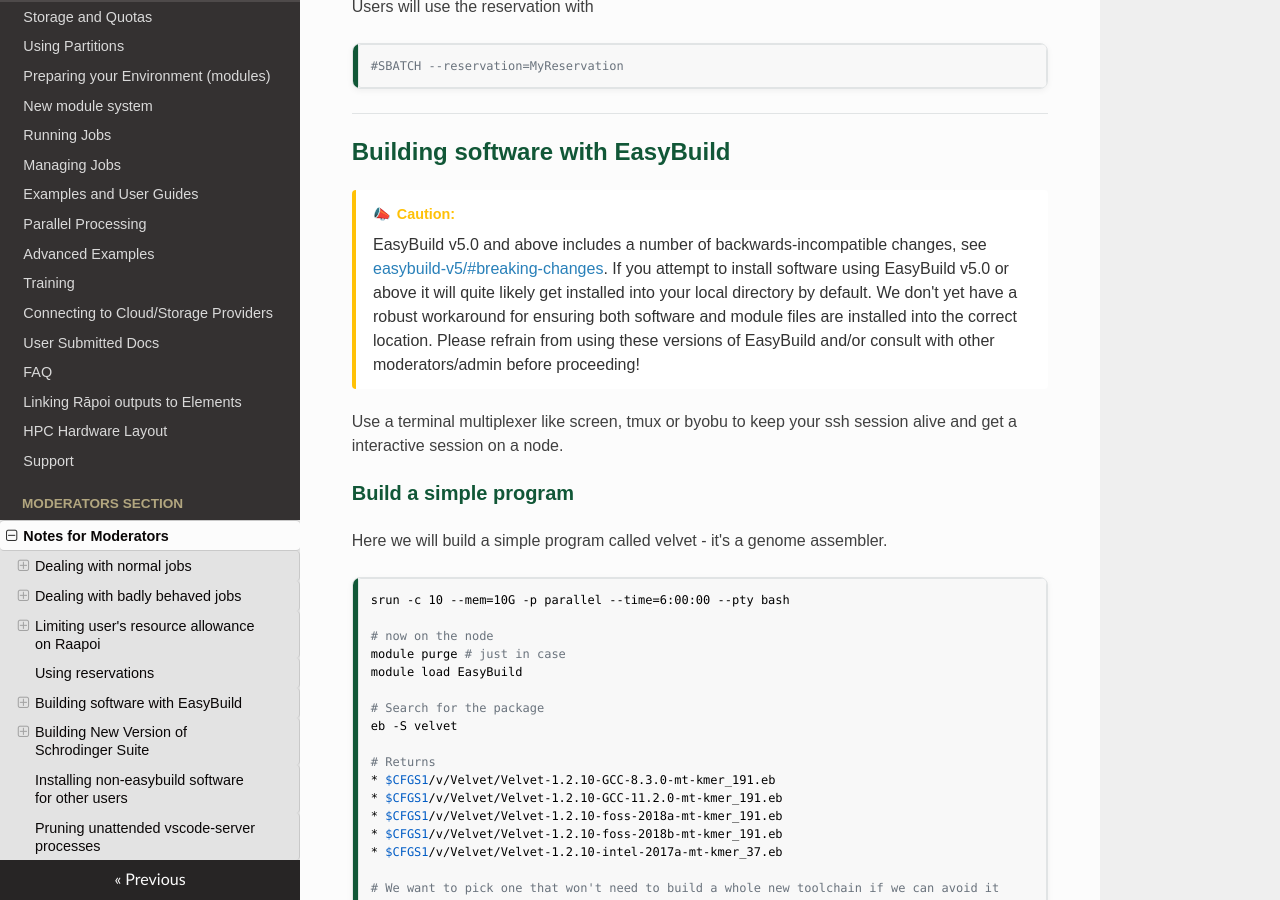
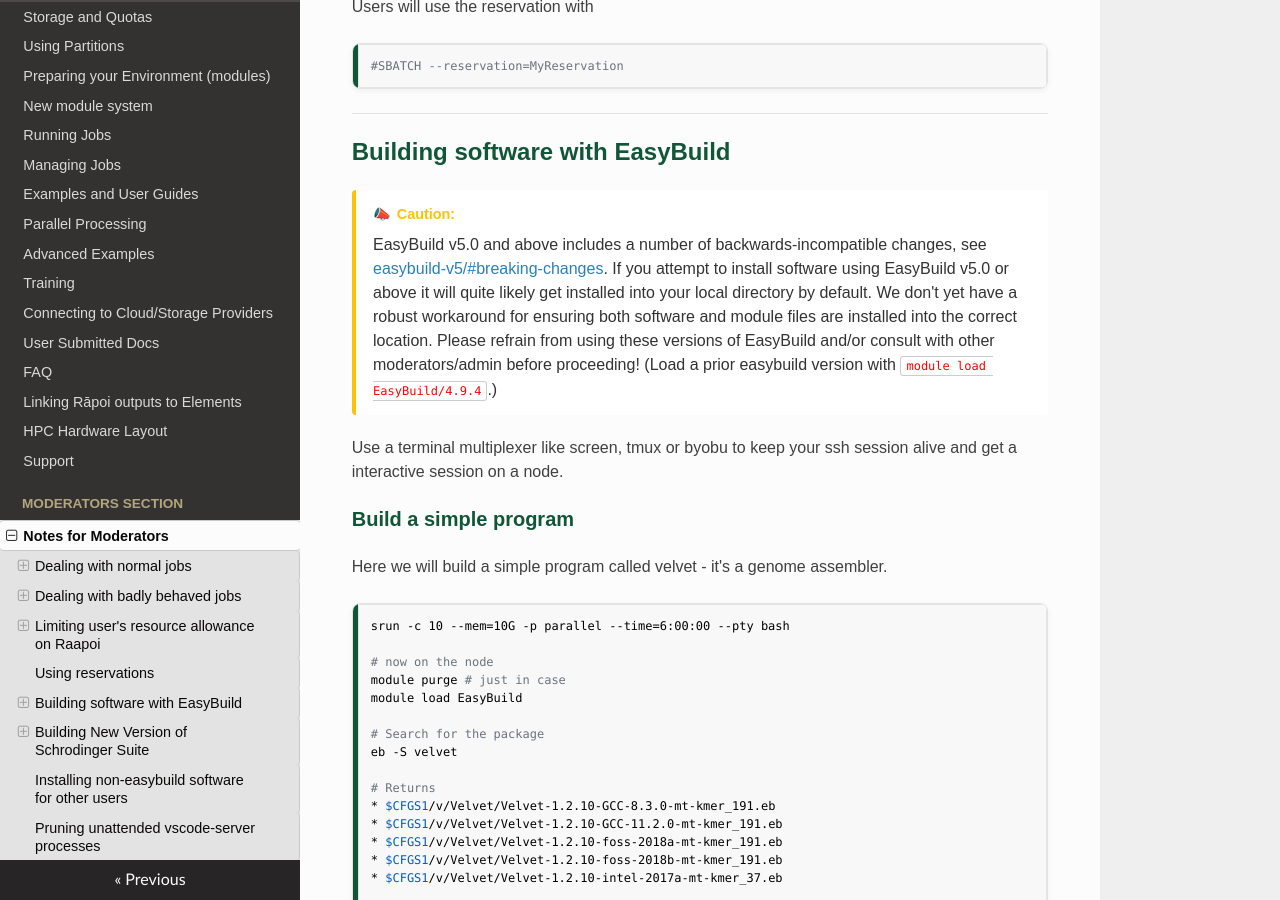
Before and after one commit to vuw-research-computing/raapoi-docs, an MkDocs documentation site: the page built from docs/mods_admins.md, in a window 1280 px wide and 900 px high, scrolled down 2806 px. Built offline with MkDocs 1.6.1, drawn with Linux system fonts in a browser that asks for light colours; nearby versions of some CDN libraries; some web fonts are replaced; a script that is not in the unit is left out.

Commit message:
add note about loading older versions of easybuild

```diff
--- a/docs/mods_admins.md
+++ b/docs/mods_admins.md
@@ -128,7 +128,7 @@
 ## Building software with EasyBuild
 
 !!! warning "Caution:"
-    EasyBuild v5.0 and above includes a number of backwards-incompatible changes, see [easybuild-v5/#breaking-changes](https://docs.easybuild.io/easybuild-v5/#breaking-changes). If you attempt to install software using EasyBuild v5.0 or above it will quite likely get installed into your local directory by default. We don't yet have a robust workaround for ensuring both software and module files are installed into the correct location. Please refrain from using these versions of EasyBuild and/or consult with other moderators/admin before proceeding!
+    EasyBuild v5.0 and above includes a number of backwards-incompatible changes, see [easybuild-v5/#breaking-changes](https://docs.easybuild.io/easybuild-v5/#breaking-changes). If you attempt to install software using EasyBuild v5.0 or above it will quite likely get installed into your local directory by default. We don't yet have a robust workaround for ensuring both software and module files are installed into the correct location. Please refrain from using these versions of EasyBuild and/or consult with other moderators/admin before proceeding! (Load a prior easybuild version with `module load EasyBuild/4.9.4`.)
 
 Use a terminal multiplexer like screen, tmux or byobu to keep your ssh session alive and get a interactive session on a node.
 
```
